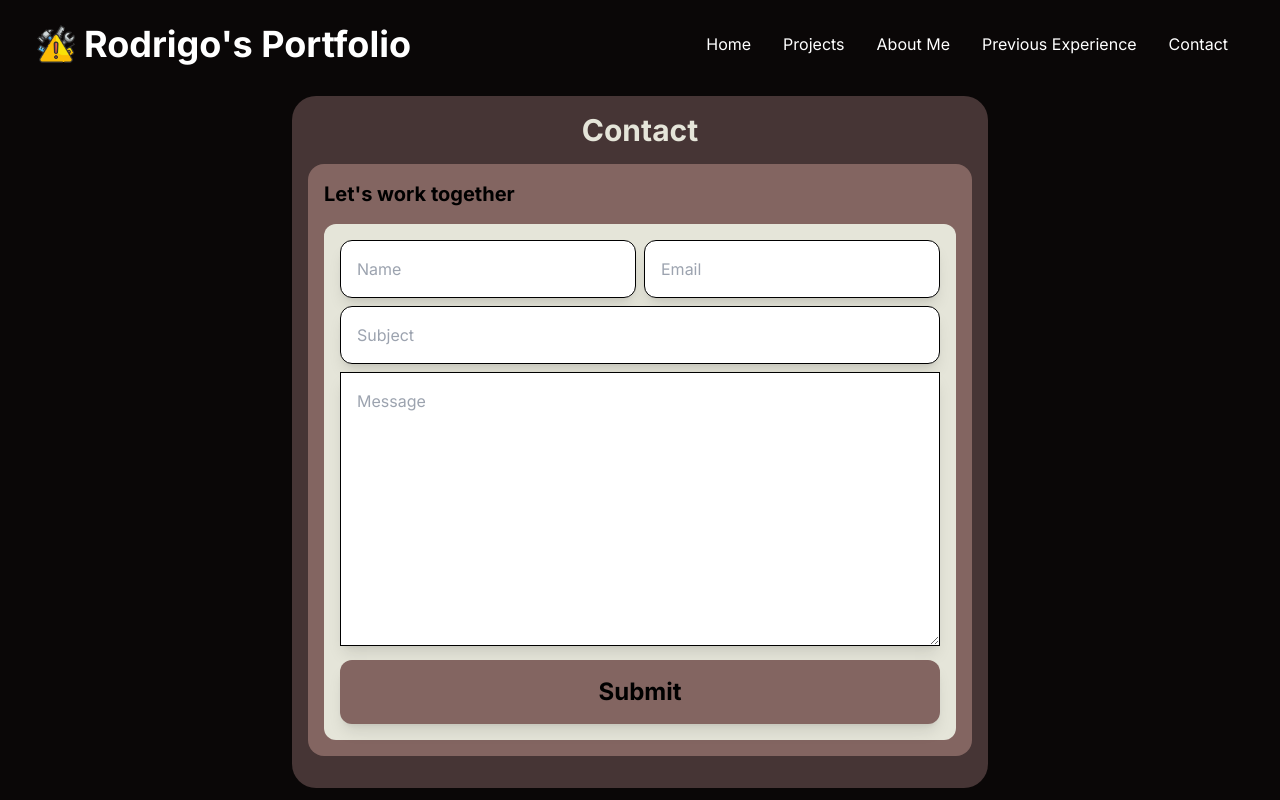
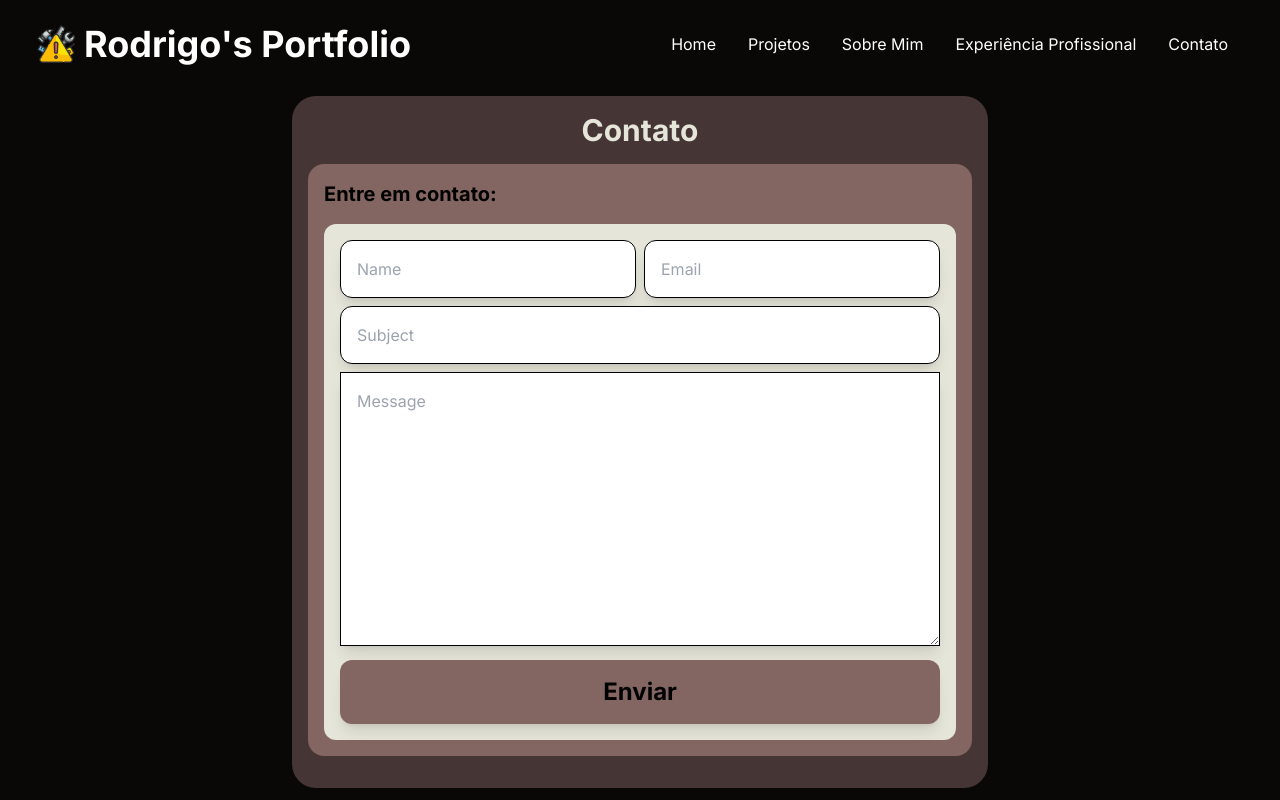
Before and after one commit to Bigodrigo/Portfolio, a Next.js app: page /contact in a window 1280 px wide. Built offline with nearby package versions, Linux system fonts and the light colour scheme.

Commit message:
Tradução, cuidar variáveis de development!

```diff
--- a/src/app/about/page.tsx
+++ b/src/app/about/page.tsx
@@ -1,6 +1,6 @@
 export default function AboutMe() {
   return (
-    <div className="flex flex-col items-center bg-palet-two-pri">
+    <div className="flex flex-col items-center bg-palet-two-pri min-h-screen">
       <div className="bg-palet-two-sec p-2 xl:p-4 rounded-3xl mt-24 max-w-[1240px] mx-auto">
         <h2 className="text-xl xl:text-3xl font-bold mb-0 xl:mb-4 text-palet-two-qua text-center">Sobre Mim</h2>
         <div className="bg-palet-two-ter p-2 xl:p-4 rounded-2xl my-2 xl:my-4">
--- a/src/app/components/Hero.jsx
+++ b/src/app/components/Hero.jsx
@@ -1,5 +1,6 @@
 import React from "react";
 import Image from 'next/image'
+import Link from "next/link";
 import profilePic from '../assets/profile.jpg'
 
 const Hero = ({ heading, message, desktopClass, mobileClass }) => {
@@ -17,7 +18,9 @@ const Hero = ({ heading, message, desktopClass, mobileClass }) => {
           <div className="p-5 text-palet-two-qua mt-5 sm:mt-0 sm:ml-10">
             <h2 className="text-3xl xl:text-5xl font-bold">{heading}</h2>
             <p className="py-5 text-lg xl:text-xl">{message}</p>
-            <button className="px-8 py-2 border text-xl xl:text-3xl">About Me</button>
+            <Link href="/about" className="px-8 py-2 border text-xl xl:text-3xl">
+              Sobre Mim
+            </Link>
           </div>
         </div>
       </div>
--- a/src/app/components/MobileData.js
+++ b/src/app/components/MobileData.js
@@ -2,13 +2,15 @@ export const MobileData = [
   {
     image: require('../assets/App.gif'),
     title: 'Firebase Tasks App',
-    description: "This Android application is designed to effectively manage an individual's to-do tasks. The account registration system and login functionality are supported by the Firebase platform.",
+    // description: "This Android application is designed to effectively manage an individual's to-do tasks. The account registration system and login functionality are supported by the Firebase platform.",
+    description: "Este aplicativo Android foi projetado para gerenciar as tarefas pendentes de um usuário. O sistema de registro de conta e a login são administradas pela plataforma Firebase.",
     url: 'https://github.com/Bigodrigo/TasksFirebase',
   },
   {
     image: require('../assets/Saude-App.gif'),
     title: 'Saúde App',
-    description: 'This project is an application designed for health plans. It specifically facilitates the transmission of information through the utilization of a virtual card via NFC and permits the reception of personalized notifications.',
+    // description: 'This project is an application designed for health plans. It specifically facilitates the transmission of information through the utilization of a virtual card via NFC and permits the reception of personalized notifications.',
+    description: 'Este projeto é um aplicativo genérico para planos de saúde. Especificamente facilita a transmissão de informação através da utilização de um cartão virtual via NFC e permite a recepção de notificações (push) personalizadas.',
     url: 'https://github.com/Bigodrigo/SaudeApp',
   },
 ];
--- a/src/app/components/MobileSlider.jsx
+++ b/src/app/components/MobileSlider.jsx
@@ -44,8 +44,11 @@ const MobileSlider = () => {
               {MobileData[current].description}
             </p>
             <div className="flex flex-col items-center mt-auto">
+              {/* <p className="text-lg xl:text-xl p-2 xl:p-4 text-palet-two-pri">
+                You can learn more about this at:
+              </p> */}
               <p className="text-lg xl:text-xl p-2 xl:p-4 text-palet-two-pri">
-                You can learn more about this at:
+                Você pode entender melhor sobre o projeto em:
               </p>
               <div className="text-lg xl:text-xl p-2 xl:p-4 text-palet-two-qui text-center">
                 <Link href={MobileData[current].url} target="_blank">
--- a/src/app/components/Navbar.jsx
+++ b/src/app/components/Navbar.jsx
@@ -40,16 +40,16 @@ const Navbar = () => {
                         <Link href='/'>Home</Link>
                     </li>
                     <li className="p-4">
-                        <Link href='/#projects'>Projects</Link>
+                        <Link href='/#projects'>Projetos</Link>
                     </li>
                     <li className="p-4">
-                        <Link href='/about'>About Me</Link>
+                        <Link href='/about'>Sobre Mim</Link>
                     </li>
                     <li className="p-4">
-                        <Link href='/about/#work'>Previous Experience</Link>
+                        <Link href='/about/#work'>Experiência Profissional</Link>
                     </li>
                     <li className="p-4">
-                        <Link href='/contact'>Contact</Link>
+                        <Link href='/contact'>Contato</Link>
                     </li>
                 </ul>
 
@@ -69,16 +69,16 @@ const Navbar = () => {
                             <Link href='/'>Home</Link>
                         </li>
                         <li onClick={handleNav} className="p-4 text-4xl hover:text-palet-two-qui">
-                            <Link href='/#projects'>Projects</Link>
+                            <Link href='/#projects'>Projetos</Link>
                         </li>
                         <li onClick={handleNav} className="p-4 text-4xl hover:text-palet-two-qui">
-                            <Link href='/about'>About Me</Link>
+                            <Link href='/about'>Sobre Mim</Link>
                         </li>
                         <li onClick={handleNav} className="p-4 text-4xl hover:text-palet-two-qui">
-                            <Link href='/about/#work'>Works</Link>
+                            <Link href='/about/#work'>Experiência Profissional</Link>
                         </li>
                         <li onClick={handleNav} className="p-4 text-4xl hover:text-palet-two-qui">
-                            <Link href='/contact'>Contact</Link>
+                            <Link href='/contact'>Contato</Link>
                         </li>
                     </ul>
                 </div>
--- a/src/app/components/Projects.jsx
+++ b/src/app/components/Projects.jsx
@@ -8,15 +8,15 @@ const Projects = ({ desktopClass, mobileClass }) => {
       id="projects"
       className={`flex flex-col items-center bg-palet-two-sec ${desktopClass} sm:${mobileClass} p-2 xl:p-4 rounded-3xl`}
     >
-      <h2 className="text-xl xl:text-3xl font-bold mb-0 xl:mb-4 text-palet-two-qua">Projects</h2>
+      <h2 className="text-xl xl:text-3xl font-bold mb-0 xl:mb-4 text-palet-two-qua">Projetos</h2>
       <div className="my-4 bg-palet-two-ter p-2 xl:p-4 w-full rounded-2xl">
-        <h3 className="text-lg xl:text-xl font-bold mb-0 xl:mb-4">Mobile App Projects</h3>
+        <h3 className="text-lg xl:text-xl font-bold mb-0 xl:mb-4">Projetos Mobile</h3>
         <div className="flex gap-4 justify-center">
           <MobileSlider />
         </div>
       </div>
       <div className="my-4 bg-palet-two-ter p-2 xl:p-4 w-full rounded-2xl">
-        <h3 className="text-lg xl:text-xl font-bold mb-0 xl:mb-4">Website Projects</h3>
+        <h3 className="text-lg xl:text-xl font-bold mb-0 xl:mb-4">Projetos de Website</h3>
         <div className="flex gap-4 justify-center">
           <WebSlider />
         </div>
--- a/src/app/components/WebSlider.jsx
+++ b/src/app/components/WebSlider.jsx
@@ -40,7 +40,8 @@ const WebSlider = () => {
             {WebData[current].description}
             </p>
             <div className="flex flex-col items-center mt-auto">
-            <p className="text-lg xl:text-xl p-2 xl:p-4 text-palet-two-pri">You can visit this project at:</p>
+            {/* <p className="text-lg xl:text-xl p-2 xl:p-4 text-palet-two-pri">You can visit this project at:</p> */}
+            <p className="text-lg xl:text-xl p-2 xl:p-4 text-palet-two-pri">Você pode visitar o projeto em:</p>
             <div className="text-lg xl:text-xl p-1 xl:p-2 text-palet-two-qui text-center">
                 <Link href={WebData[current].deploy} target="_blank">
                 {WebData[current].deploy}
@@ -48,7 +49,8 @@ const WebSlider = () => {
             </div>
             </div>
             <div className="flex flex-col items-center mt-auto">
-            <p className="text-lg xl:text-xl p-2 xl:p-4 text-palet-two-pri">You can learn more about this at:</p>
+            {/* <p className="text-lg xl:text-xl p-2 xl:p-4 text-palet-two-pri">You can learn more about this at:</p> */}
+            <p className="text-lg xl:text-xl p-2 xl:p-4 text-palet-two-pri">Você pode entender melhor sobre o projeto em:</p>
             <div className="text-lg xl:text-xl p-1 xl:p-2 text-palet-two-qui text-center">
                 <Link href={WebData[current].git} target="_blank">
                 {WebData[current].git}
--- a/src/app/contact/page.tsx
+++ b/src/app/contact/page.tsx
@@ -13,12 +13,22 @@ const Contact = () => {
   const handleSubmit = async (e: React.FormEvent) => {
     e.preventDefault();
 
-    emailjs.send('service_2trilfn', 'template_oangw0e', {
+    const serviceId = process.env.NEXT_PUBLIC_SERVICE_ID;
+    const templateId = process.env.NEXT_PUBLIC_TEMPLATE_ID;
+    const publicKey = process.env.NEXT_PUBLIC_KEY;
+
+    if (!serviceId || !templateId || !publicKey) {
+      console.error('One or more environment variables are missing.');
+      // Handle the error case
+      return;
+    }
+
+    emailjs.send(serviceId, templateId, {
       email: email,
       message: message,
       name: name,
       subject: subject,
-    }, '6H2RLuSX53E_S6ntO')
+    }, publicKey)
       .then((response) => {
         console.log('Email sent successfully:', response.text);
       })
@@ -31,9 +41,10 @@ const Contact = () => {
   return (
     <div className="flex flex-col items-center bg-palet-two-pri min-h-screen">
       <div className="bg-palet-two-sec p-2 xl:p-4 rounded-3xl mt-24 max-w-[1240px] mx-auto">
-        <h2 className="text-xl xl:text-3xl font-bold mb-0 xl:mb-4 text-palet-two-qua text-center">Contact</h2>
+        <h2 className="text-xl xl:text-3xl font-bold mb-0 xl:mb-4 text-palet-two-qua text-center">Contato</h2>
         <div className="bg-palet-two-ter p-2 xl:p-4 rounded-2xl my-2 xl:my-4">
-          <h3 className="text-lg xl:text-xl font-bold mb-0 xl:mb-4 ml-4 xl:ml-0">Let&apos;s work together</h3>
+          {/* <h3 className="text-lg xl:text-xl font-bold mb-0 xl:mb-4 ml-4 xl:ml-0">Let&apos;s work together</h3> */}
+          <h3 className="text-lg xl:text-xl font-bold mb-0 xl:mb-4 ml-4 xl:ml-0">Entre em contato:</h3>
           <div className="flex gap-8 justify-center">
             <div className="bg-palet-two-qua p-2 xl:p-4 text-justify flex flex-col justify-center rounded-xl">
               <form className="max-w-[600px] m-auto" onSubmit={handleSubmit}>
@@ -72,7 +83,7 @@ const Contact = () => {
                   className="border-0 shadow-lg p-2 xl:p-4 w-full mt-2 bg-palet-two-ter text-2xl font-bold rounded-xl"
                   type="submit"
                 >
-                  Submit
+                  Enviar
                 </button>
               </form>
             </div>
--- a/src/app/page.tsx
+++ b/src/app/page.tsx
@@ -7,7 +7,8 @@ export default function Home() {
     <main className="flex min-h-screen min-w-screen flex-col items-center justify-between p-24 bg-palet-two-pri">
       <Hero
         heading="Full-Stack Developer Jr"
-        message="I am a highly articulate individual who possesses a fervent interest in both music and technology. Moreover, my dynamic personality drives me to constantly seek expedient solutions that uphold optimum standards of quality in my professional endeavors."
+        // message="I am a highly articulate individual who possesses a fervent interest in both music and technology. Moreover, my dynamic personality drives me to constantly seek expedient solutions that uphold optimum standards of quality in my professional endeavors."
+        message="Sou uma pessoa bastante comunicativa, apaixonado por música e tecnologia, com uma personalidade inquieta, sempre em busca de soluções profissionais rápidas que mantenham uma qualidade satisfatória."
         desktopClass="text-5xl"
         mobileClass="text-2xl my-4 py-4"
       />
```
Also changed, not shown: src/app/components/WebData.js (+6 -3 lines).
